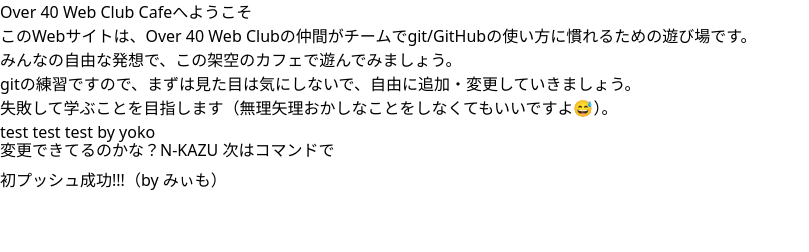
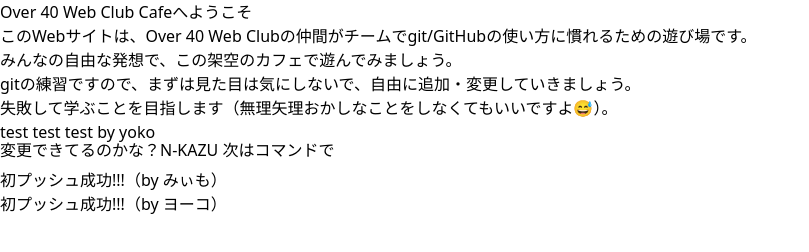
Before and after one commit to over-40-web-club/playground01, a plain HTML site: page index.html in a window 1280 px wide. Shown: the whole page, without its empty margins (0-809 px from the left). Drawn offline with nearby package versions, Linux system fonts and the light colour scheme.

Commit message:
[add]update

```diff
--- a/index.html
+++ b/index.html
@@ -16,6 +16,7 @@
   <p>test test test by yoko</p>
   <p class="animate-bounce">変更できてるのかな？N-KAZU 次はコマンドで</P>
   <p>初プッシュ成功!!!（by みぃも）</p>
+  <p>初プッシュ成功!!!（by ヨーコ）</p>
 
 </body>
 </html>
```
